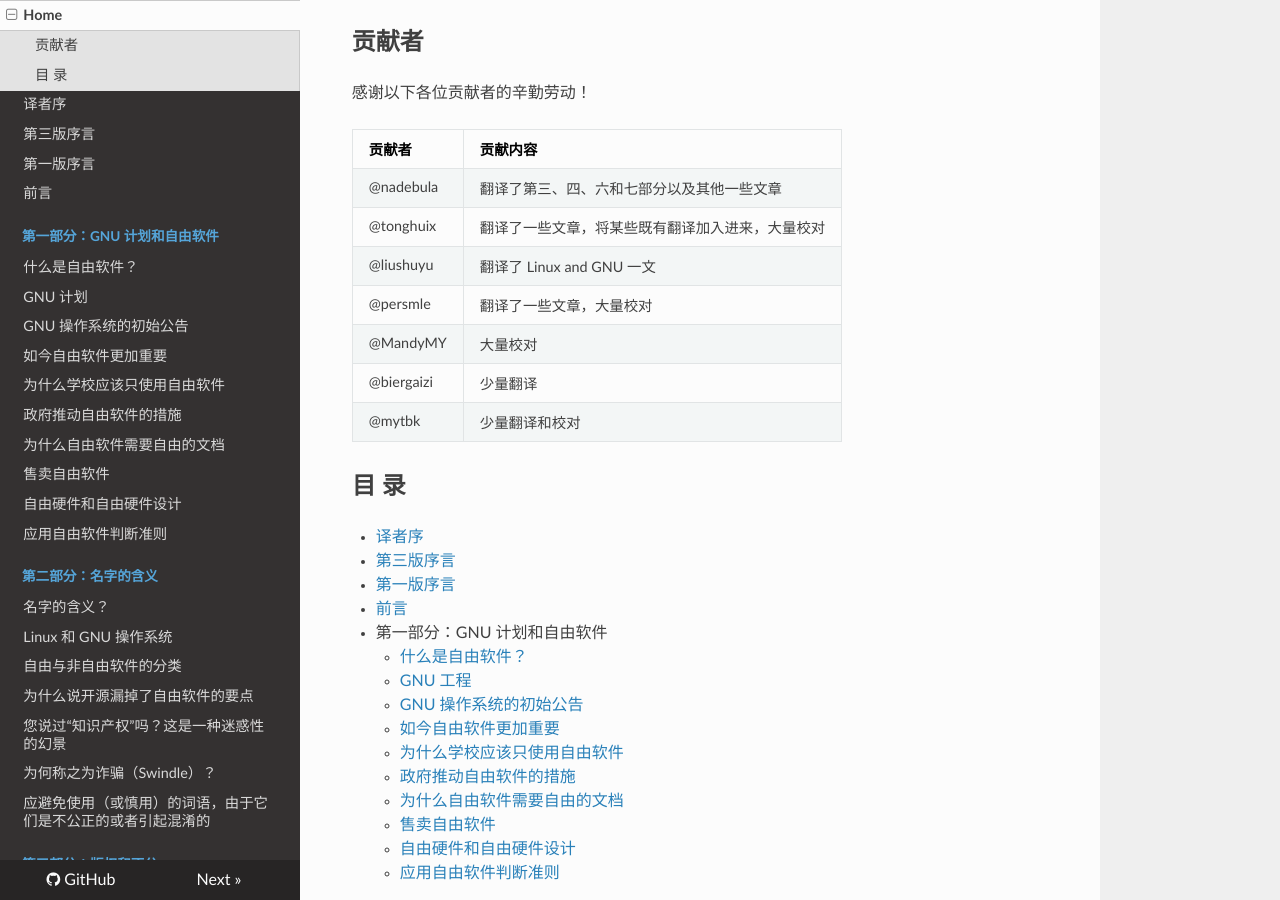
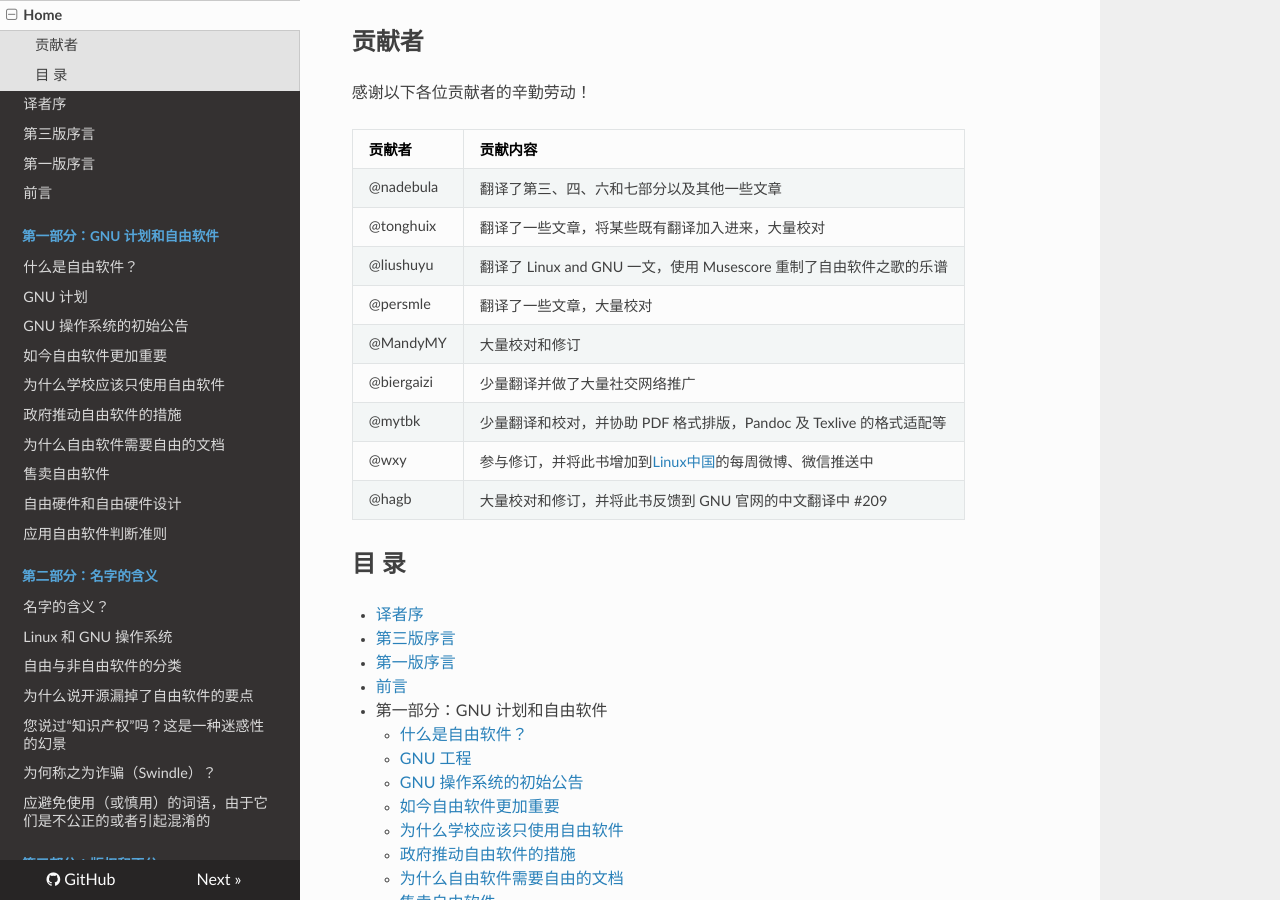
Before and after one commit to beijinglug/fsfs-zh, an MkDocs documentation site: the page built from docs/index.md, in a window 1280 px wide and 900 px high, scrolled down 1297 px. Built offline with MkDocs 1.6.1, drawn with Linux system fonts in a browser that asks for light colours; nearby versions of some CDN libraries; old or Windows-style settings are respelled for this version of MkDocs.

Commit message:
Update index.md

```diff
--- a/docs/index.md
+++ b/docs/index.md
@@ -19,11 +19,13 @@
 | ------ | -------- |
 | @nadebula | 翻译了第三、四、六和七部分以及其他一些文章 |
 | @tonghuix | 翻译了一些文章，将某些既有翻译加入进来，大量校对 |
-| @liushuyu | 翻译了 Linux and GNU 一文 |
+| @liushuyu | 翻译了 Linux and GNU 一文，使用 Musescore 重制了自由软件之歌的乐谱 |
 | @persmle | 翻译了一些文章，大量校对 |
-| @MandyMY | 大量校对 |
-| @biergaizi | 少量翻译 |
-| @mytbk | 少量翻译和校对 |
+| @MandyMY | 大量校对和修订 |
+| @biergaizi | 少量翻译并做了大量社交网络推广 |
+| @mytbk | 少量翻译和校对，并协助 PDF 格式排版，Pandoc 及 Texlive 的格式适配等 |
+| @wxy | 参与修订，并将此书增加到[Linux中国](https://linux.cn)的每周微博、微信推送中 |
+| @hagb | 大量校对和修订，并将此书反馈到 GNU 官网的中文翻译中 #209 |
 
 
 目  录
```
